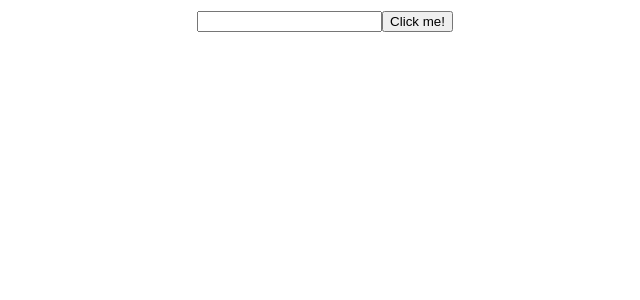
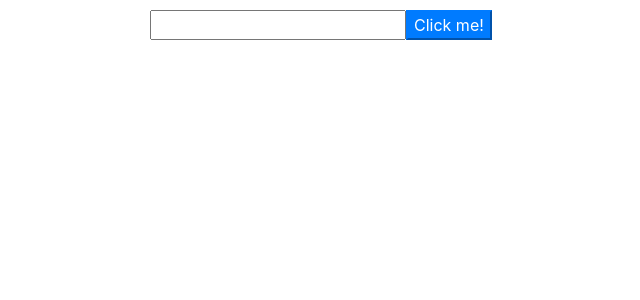
Before and after one commit to conexalabs/desafio-front-end, a React (Create React App) app: page / in a window 1280 px wide. Shown: the top 300 px of the page, without its empty margins (315-955 px from the left). Built offline with nearby package versions, Linux system fonts and the light colour scheme.

Commit message:
chore: adicionando bootstrap

```diff
--- a/package.json
+++ b/package.json
@@ -6,6 +6,8 @@
     "@testing-library/jest-dom": "^5.11.4",
     "@testing-library/react": "^11.1.0",
     "@testing-library/user-event": "^12.1.10",
+    "bootstrap": "4.6",
+    "node-sass": "4.14.1",
     "react": "^17.0.1",
     "react-dom": "^17.0.1",
     "react-redux": "^7.2.2",
--- a/src/App.js
+++ b/src/App.js
@@ -1,6 +1,6 @@
 import { useSelector, useDispatch } from 'react-redux';
 import { searchedCnpj, companiesFound } from './store/actions';
-import './App.css';
+import 'bootstrap/scss/bootstrap.scss';
 
 function App() {
   const companies = useSelector((state) => state.companies);
@@ -14,18 +14,26 @@ function App() {
   };
 
   return (
-    <div className="App" style={{ paddingTop: '10px' }}>
-      <input type='text' name="input-value" />
-      <button onClick={changeValue}>
+    <div className="container" style={{ paddingTop: '10px' }}>
+      <div className="row justify-content-center align-items-center">
+        <div className="col-md-4">
+          <input className="form-input" type='text' name="input-value" />
+          <button className="btn-primary" onClick={changeValue}>
             Click me!
           </button>
+        </div>
+      </div>
+      <div className="row justify-content-center">
         <h1>{companies.searchedCnpj}</h1>
+      </div>
+      <div className="row justify-content-center">
         <ul>
           {companies.companiesFound.map((company) => (
             <li key={company}>{company}</li>
           ))}
         </ul>
       </div>
+    </div>
   );
 }
 
--- a/src/index.js
+++ b/src/index.js
@@ -6,7 +6,6 @@ import { PersistGate } from 'redux-persist/integration/react';
 import App from './App';
 import { store, persistor } from './store';
 
-import './index.css';
 
 ReactDOM.render(
   <Provider store={store}>
```
Also changed, not shown: 2 other files (tests, documents, lock files or other folders). Lines whose indentation alone changed are shown as unchanged.
